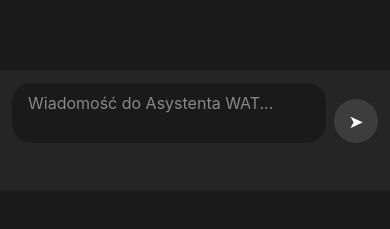
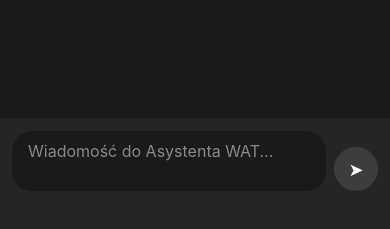
Before and after one commit to Nealz1/chwat-mobile-app, a React Native app: screen /Chat in a window 390 px wide. Shown: the part 605-834 px from the top of the page. Built offline with nearby package versions, Linux system fonts and the light colour scheme.

Commit message:
Fix: Use padding behavior for Android keyboard + offset

```diff
--- a/src/screens/ChatScreen.tsx
+++ b/src/screens/ChatScreen.tsx
@@ -189,8 +189,8 @@ export function ChatScreen({ route, navigation }: Props) {
             />
             <KeyboardAvoidingView
                 style={styles.container}
-                behavior={Platform.OS === 'ios' ? 'padding' : 'height'}
-                keyboardVerticalOffset={Platform.OS === 'ios' ? 90 : 0}
+                behavior={Platform.OS === 'ios' ? 'padding' : 'padding'}
+                keyboardVerticalOffset={Platform.OS === 'ios' ? 90 : 60}
             >
                 {/* Messages List */}
                 <FlatList
@@ -199,6 +199,7 @@ export function ChatScreen({ route, navigation }: Props) {
                     keyExtractor={(_, index) => index.toString()}
                     contentContainerStyle={styles.messagesList}
                     inverted={false}
+                    keyboardShouldPersistTaps="handled"
                 />
 
                 {/* Input Area */}
@@ -206,7 +207,7 @@ export function ChatScreen({ route, navigation }: Props) {
                     styles.inputContainer,
                     {
                         backgroundColor: colors.surface,
-                        marginBottom: Platform.OS === 'android' && keyboardHeight > 0 ? 8 : 48,
+                        paddingBottom: keyboardHeight > 0 ? 12 : 48,
                     }
                 ]}>
                     <TextInput
```
